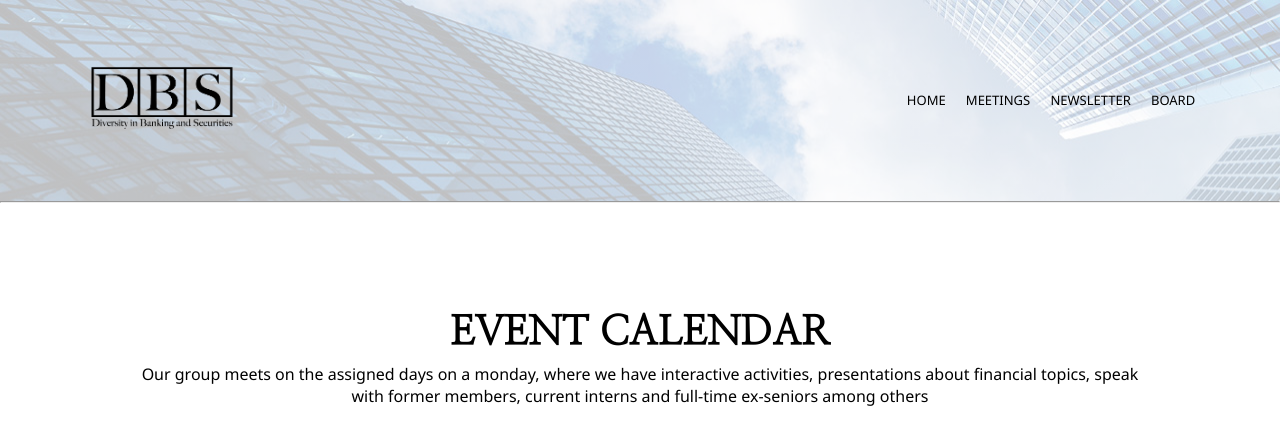
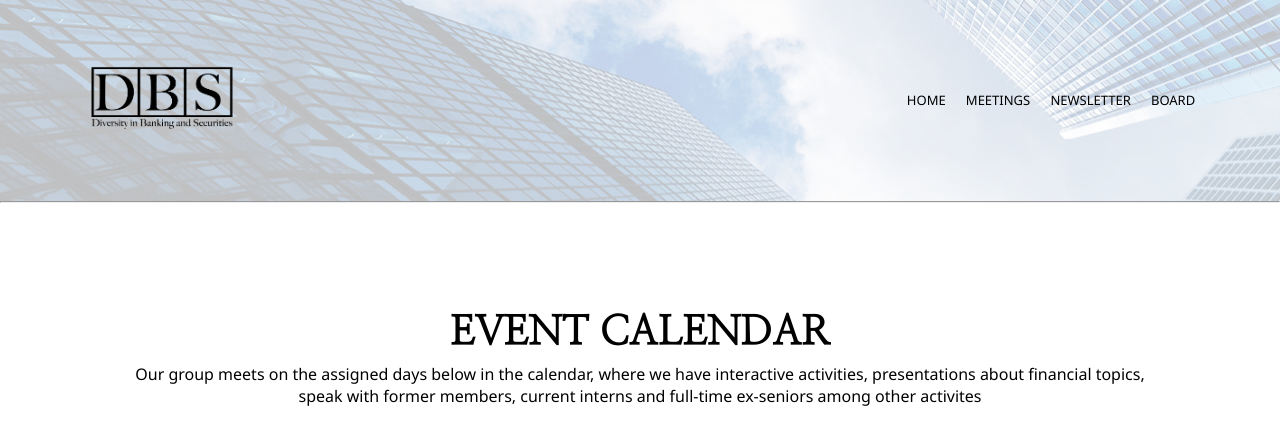
Before and after one commit to francokrepel/DBS, a plain HTML site: page meetings.html in a window 1280 px wide. Shown: the top 424 px of the page. Drawn offline with Linux system fonts and the light colour scheme; a web font is replaced by a local one.

Commit message:
wording of meetings

```diff
--- a/meetings.html
+++ b/meetings.html
@@ -36,8 +36,8 @@
 <section class="Calendar">
     <h1>EVENT CALENDAR</h1>
     <p>
-        Our group meets on the assigned days on a monday, where we have interactive activities,
-        presentations about financial topics, speak with former members, current interns and full-time ex-seniors among others
+        Our group meets on the assigned days below in the calendar, where we have interactive activities,
+        presentations about financial topics, speak with former members, current interns and full-time ex-seniors among other activites
     </p>
     <a href="" class="hero-btn">Click here to join a current meeting</a>
     <iframe style="width: 100%; height: 600px; overflow: auto;" src="https://calendar.google.com/calendar/embed?src=en.ar%23holiday%40group.v.calendar.google.com&ctz=America%2FArgentina%2FBuenos_Aires" style="border: 0" width="800" height="600" frameborder="0" scrolling="no"></iframe>
```
